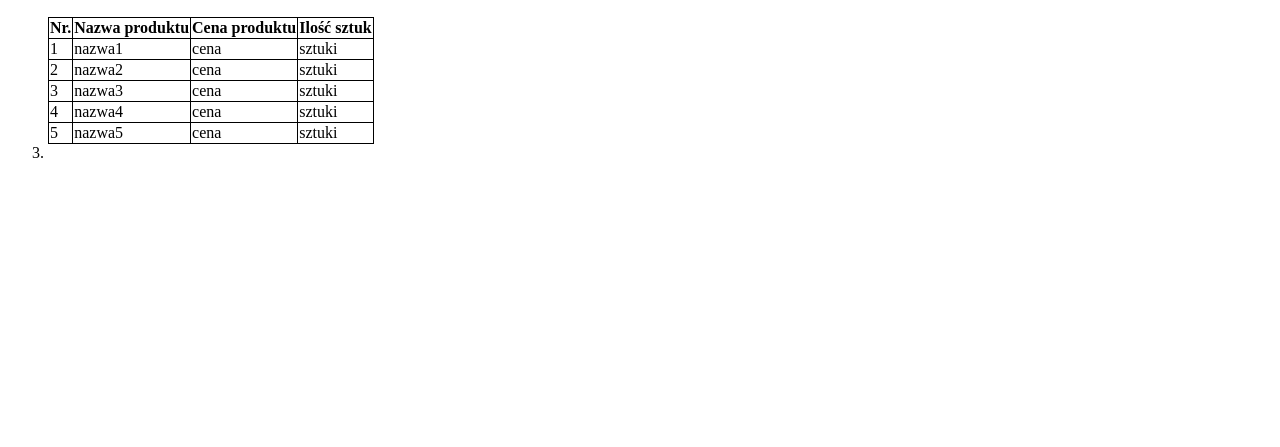
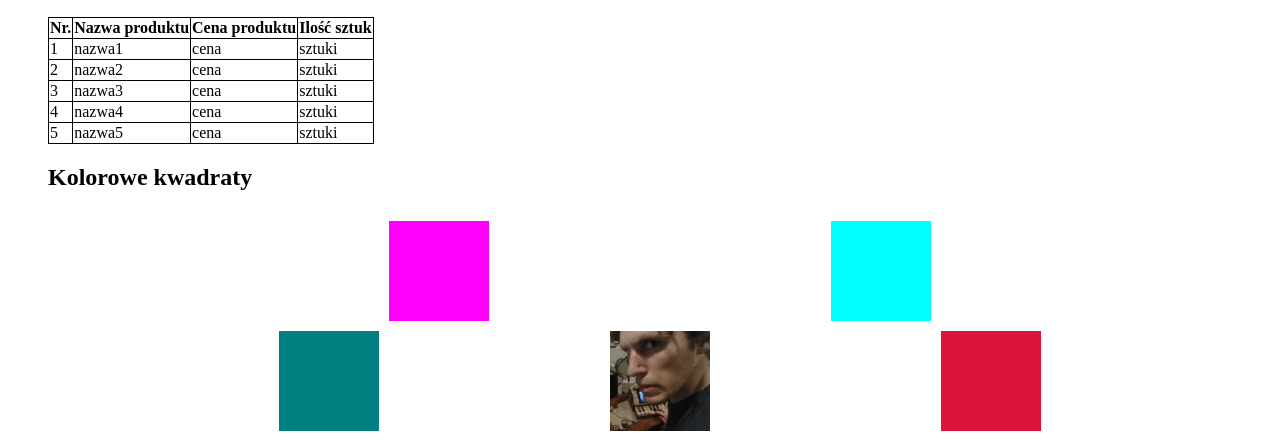
Before and after one commit to magmei/AGH-WDAI-2024, a plain HTML site: page lab1/index.html in a window 1280 px wide. Shown: the part 378-825 px from the top of the page. Before the commit the page ends 800 px from the top, so only its background shows below. Drawn offline with Linux system fonts and the light colour scheme.

Commit message:
Added magic squares

```diff
--- a/lab1/index.html
+++ b/lab1/index.html
@@ -73,7 +73,44 @@
           </tr>
         </table>
       </li>
-      <li></li>
+      <li style="display: flex; flex-direction: column; gap: 10px 20px">
+        <h2>Kolorowe kwadraty</h2>
+        <div
+          style="
+            display: flex;
+            flex-direction: row;
+            justify-content: space-evenly;
+          "
+        >
+          <div
+            width="100px"
+            height="100px"
+            style="width: 100px; height: 100px; background-color: magenta"
+          ></div>
+          <div
+            style="width: 100px; height: 100px; background-color: cyan"
+          ></div>
+        </div>
+        <div
+          style="
+            display: flex;
+            flex-direction: row;
+            justify-content: space-evenly;
+          "
+        >
+          <div
+            width="100px"
+            height="100px"
+            style="width: 100px; height: 100px; background-color: teal"
+          ></div>
+          <img src="jerma2.webp" width="100px" height="100px" />
+          <div
+            width="100px"
+            height="100px"
+            style="width: 100px; height: 100px; background-color: crimson"
+          ></div>
+        </div>
+      </li>
     </ol>
   </body>
 </html>
```
Also changed, not shown: lab1/jerma2.webp (added).
